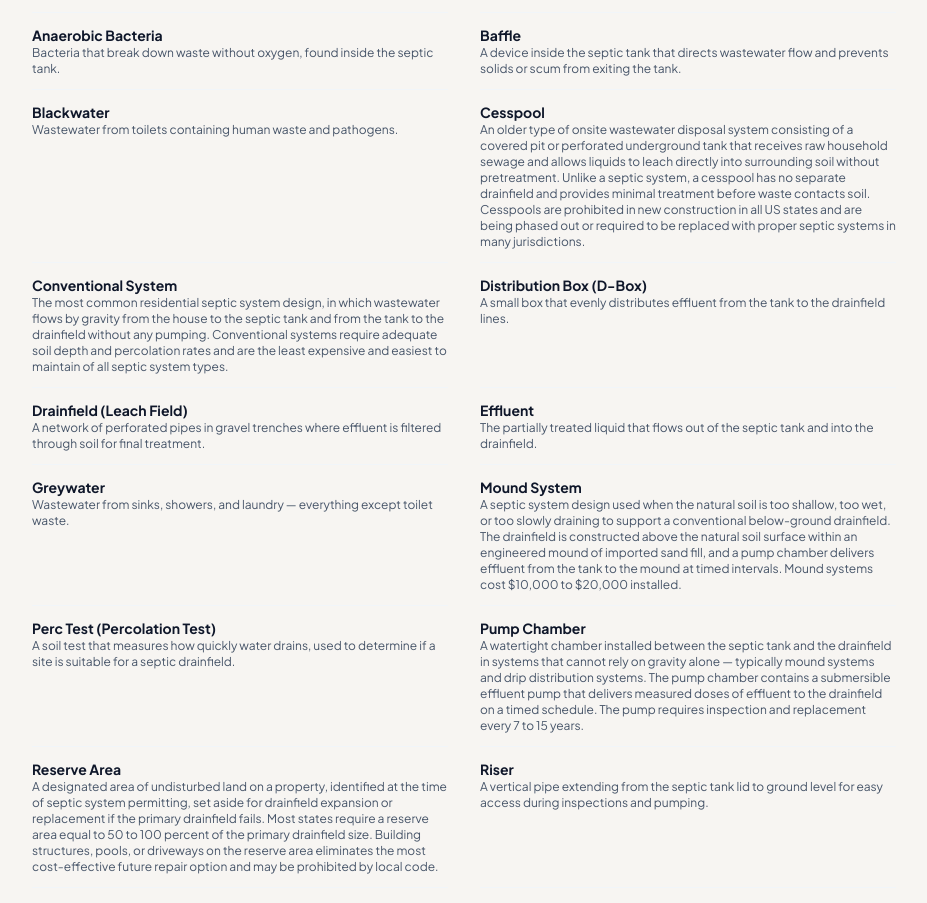
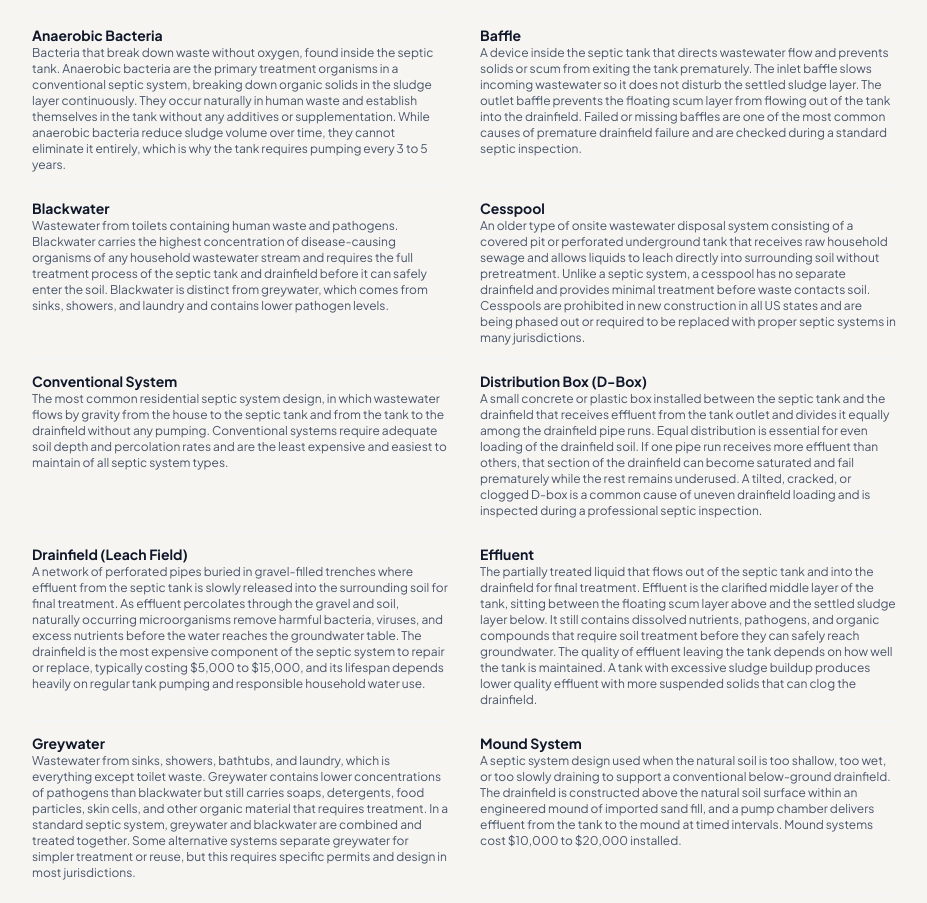
Before and after one commit to thebasementguide2026/theseptic.guide-, a Next.js app: page /articles/complete-septic-guide in a window 1280 px wide. Shown: the part 7648-8551 px from the top of the page, without its empty margins (176-1103 px from the left). Built offline with nearby package versions, Linux system fonts and the light colour scheme.

Commit message:
expand 10 glossary definitions to multi-sentence entries

```diff
--- a/app/articles/complete-septic-guide/page.tsx
+++ b/app/articles/complete-septic-guide/page.tsx
@@ -536,15 +536,15 @@ export default function CompleteSepticGuideArticle() {
             </div>
             <div className='border-b border-slate-100 pb-3'>
               <dt className='font-bold text-slate-900 text-sm'>Anaerobic Bacteria</dt>
-              <dd className='text-slate-600 text-xs'>Bacteria that break down waste without oxygen, found inside the septic tank.</dd>
+              <dd className='text-slate-600 text-xs'>Bacteria that break down waste without oxygen, found inside the septic tank. Anaerobic bacteria are the primary treatment organisms in a conventional septic system, breaking down organic solids in the sludge layer continuously. They occur naturally in human waste and establish themselves in the tank without any additives or supplementation. While anaerobic bacteria reduce sludge volume over time, they cannot eliminate it entirely, which is why the tank requires pumping every 3 to 5 years.</dd>
             </div>
             <div className='border-b border-slate-100 pb-3'>
               <dt className='font-bold text-slate-900 text-sm'>Baffle</dt>
-              <dd className='text-slate-600 text-xs'>A device inside the septic tank that directs wastewater flow and prevents solids or scum from exiting the tank.</dd>
+              <dd className='text-slate-600 text-xs'>A device inside the septic tank that directs wastewater flow and prevents solids or scum from exiting the tank prematurely. The inlet baffle slows incoming wastewater so it does not disturb the settled sludge layer. The outlet baffle prevents the floating scum layer from flowing out of the tank into the drainfield. Failed or missing baffles are one of the most common causes of premature drainfield failure and are checked during a standard septic inspection.</dd>
             </div>
             <div className='border-b border-slate-100 pb-3'>
               <dt className='font-bold text-slate-900 text-sm'>Blackwater</dt>
-              <dd className='text-slate-600 text-xs'>Wastewater from toilets containing human waste and pathogens.</dd>
+              <dd className='text-slate-600 text-xs'>Wastewater from toilets containing human waste and pathogens. Blackwater carries the highest concentration of disease-causing organisms of any household wastewater stream and requires the full treatment process of the septic tank and drainfield before it can safely enter the soil. Blackwater is distinct from greywater, which comes from sinks, showers, and laundry and contains lower pathogen levels.</dd>
             </div>
             <div className='border-b border-slate-100 pb-3'>
               <dt className='font-bold text-slate-900 text-sm'>Cesspool</dt>
@@ -556,19 +556,19 @@ export default function CompleteSepticGuideArticle() {
             </div>
             <div className='border-b border-slate-100 pb-3'>
               <dt className='font-bold text-slate-900 text-sm'>Distribution Box (D-Box)</dt>
-              <dd className='text-slate-600 text-xs'>A small box that evenly distributes effluent from the tank to the drainfield lines.</dd>
+              <dd className='text-slate-600 text-xs'>A small concrete or plastic box installed between the septic tank and the drainfield that receives effluent from the tank outlet and divides it equally among the drainfield pipe runs. Equal distribution is essential for even loading of the drainfield soil. If one pipe run receives more effluent than others, that section of the drainfield can become saturated and fail prematurely while the rest remains underused. A tilted, cracked, or clogged D-box is a common cause of uneven drainfield loading and is inspected during a professional septic inspection.</dd>
             </div>
             <div className='border-b border-slate-100 pb-3'>
               <dt className='font-bold text-slate-900 text-sm'>Drainfield (Leach Field)</dt>
-              <dd className='text-slate-600 text-xs'>A network of perforated pipes in gravel trenches where effluent is filtered through soil for final treatment.</dd>
+              <dd className='text-slate-600 text-xs'>A network of perforated pipes buried in gravel-filled trenches where effluent from the septic tank is slowly released into the surrounding soil for final treatment. As effluent percolates through the gravel and soil, naturally occurring microorganisms remove harmful bacteria, viruses, and excess nutrients before the water reaches the groundwater table. The drainfield is the most expensive component of the septic system to repair or replace, typically costing $5,000 to $15,000, and its lifespan depends heavily on regular tank pumping and responsible household water use.</dd>
             </div>
             <div className='border-b border-slate-100 pb-3'>
               <dt className='font-bold text-slate-900 text-sm'>Effluent</dt>
-              <dd className='text-slate-600 text-xs'>The partially treated liquid that flows out of the septic tank and into the drainfield.</dd>
+              <dd className='text-slate-600 text-xs'>The partially treated liquid that flows out of the septic tank and into the drainfield for final treatment. Effluent is the clarified middle layer of the tank, sitting between the floating scum layer above and the settled sludge layer below. It still contains dissolved nutrients, pathogens, and organic compounds that require soil treatment before they can safely reach groundwater. The quality of effluent leaving the tank depends on how well the tank is maintained. A tank with excessive sludge buildup produces lower quality effluent with more suspended solids that can clog the drainfield.</dd>
             </div>
             <div className='border-b border-slate-100 pb-3'>
               <dt className='font-bold text-slate-900 text-sm'>Greywater</dt>
-              <dd className='text-slate-600 text-xs'>Wastewater from sinks, showers, and laundry &mdash; everything except toilet waste.</dd>
+              <dd className='text-slate-600 text-xs'>Wastewater from sinks, showers, bathtubs, and laundry, which is everything except toilet waste. Greywater contains lower concentrations of pathogens than blackwater but still carries soaps, detergents, food particles, skin cells, and other organic material that requires treatment. In a standard septic system, greywater and blackwater are combined and treated together. Some alternative systems separate greywater for simpler treatment or reuse, but this requires specific permits and design in most jurisdictions.</dd>
             </div>
             <div className='border-b border-slate-100 pb-3'>
               <dt className='font-bold text-slate-900 text-sm'>Mound System</dt>
@@ -588,11 +588,11 @@ export default function CompleteSepticGuideArticle() {
             </div>
             <div className='border-b border-slate-100 pb-3'>
               <dt className='font-bold text-slate-900 text-sm'>Riser</dt>
-              <dd className='text-slate-600 text-xs'>A vertical pipe extending from the septic tank lid to ground level for easy access during inspections and pumping.</dd>
+              <dd className='text-slate-600 text-xs'>A vertical pipe extending from the septic tank lid to ground level, allowing easy access to the tank for pumping and inspections without excavating the yard. Risers are typically made of concrete, fiberglass, or PVC and are capped with a secure lid at the surface. Without a riser, a pump truck must locate and excavate the buried tank lid each visit, adding $50 to $200 to the service cost. Installing risers on a tank that does not have them costs $200 to $600 and pays for itself within a few service visits.</dd>
             </div>
             <div className='border-b border-slate-100 pb-3'>
               <dt className='font-bold text-slate-900 text-sm'>Scum</dt>
-              <dd className='text-slate-600 text-xs'>The layer of fats, oils, and grease that floats on top of the wastewater in the tank.</dd>
+              <dd className='text-slate-600 text-xs'>The layer of fats, oils, and grease that floats on top of the wastewater in the septic tank. The scum layer forms because these materials are less dense than water and naturally rise to the surface. The outlet baffle prevents scum from flowing out of the tank into the drainfield, where it would clog the pipes and gravel bed. When the scum layer becomes thick enough to reach the outlet baffle, it can begin escaping into the drainfield, which is one reason why regular pumping before this threshold is reached is essential.</dd>
             </div>
             <div className='border-b border-slate-100 pb-3'>
               <dt className='font-bold text-slate-900 text-sm'>Septic Tank</dt>
@@ -600,7 +600,7 @@ export default function CompleteSepticGuideArticle() {
             </div>
             <div className='border-b border-slate-100 pb-3'>
               <dt className='font-bold text-slate-900 text-sm'>Sludge</dt>
-              <dd className='text-slate-600 text-xs'>The layer of solid waste that settles at the bottom of the septic tank over time.</dd>
+              <dd className='text-slate-600 text-xs'>The layer of solid waste that settles at the bottom of the septic tank over time. Sludge accumulates as heavy solids from household wastewater sink to the tank floor and are partially broken down by anaerobic bacteria. The bacteria reduce sludge volume but cannot eliminate it, so the layer grows gradually with each use of the system. When sludge builds up to within 12 inches of the outlet baffle, it can begin flowing into the drainfield and causing permanent clogging, which is the most common and most preventable cause of drainfield failure.</dd>
             </div>
           </div>
         </div>
```
